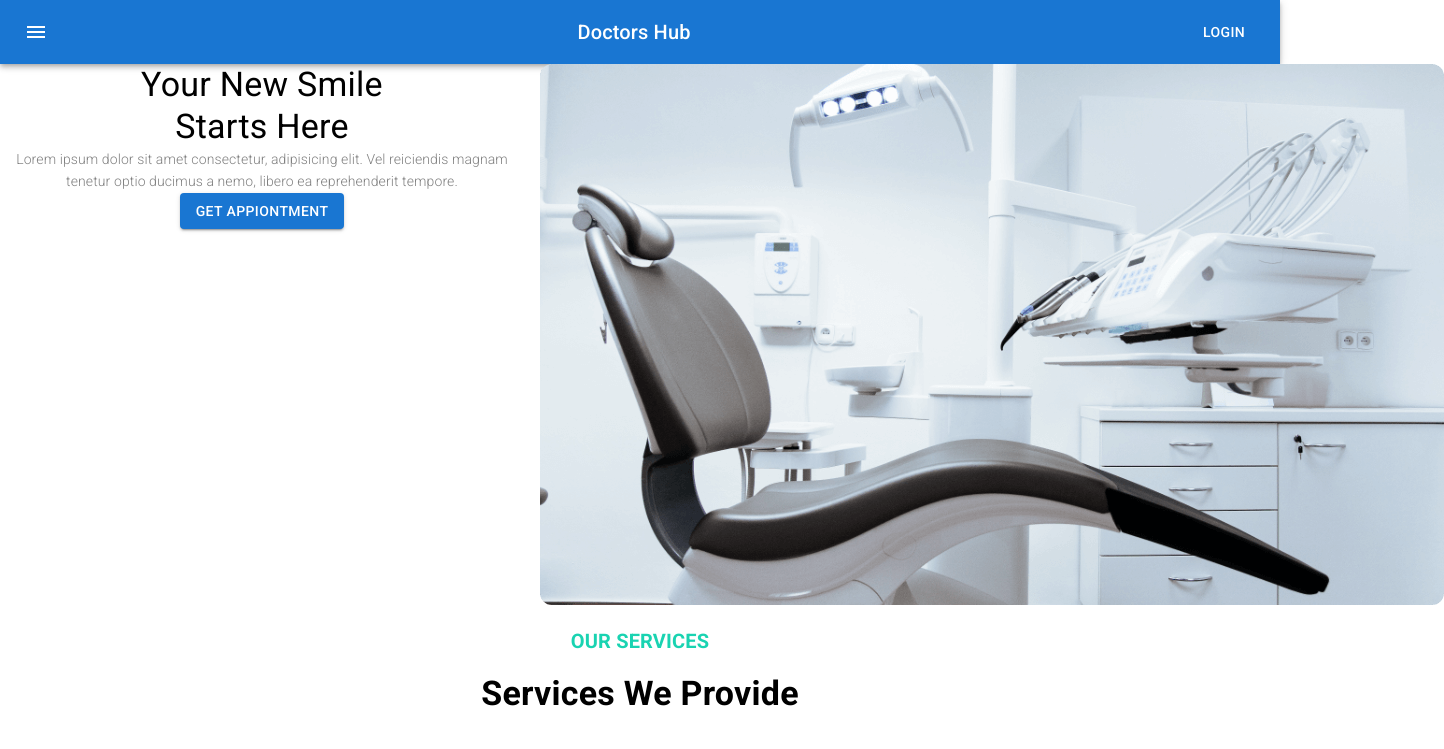
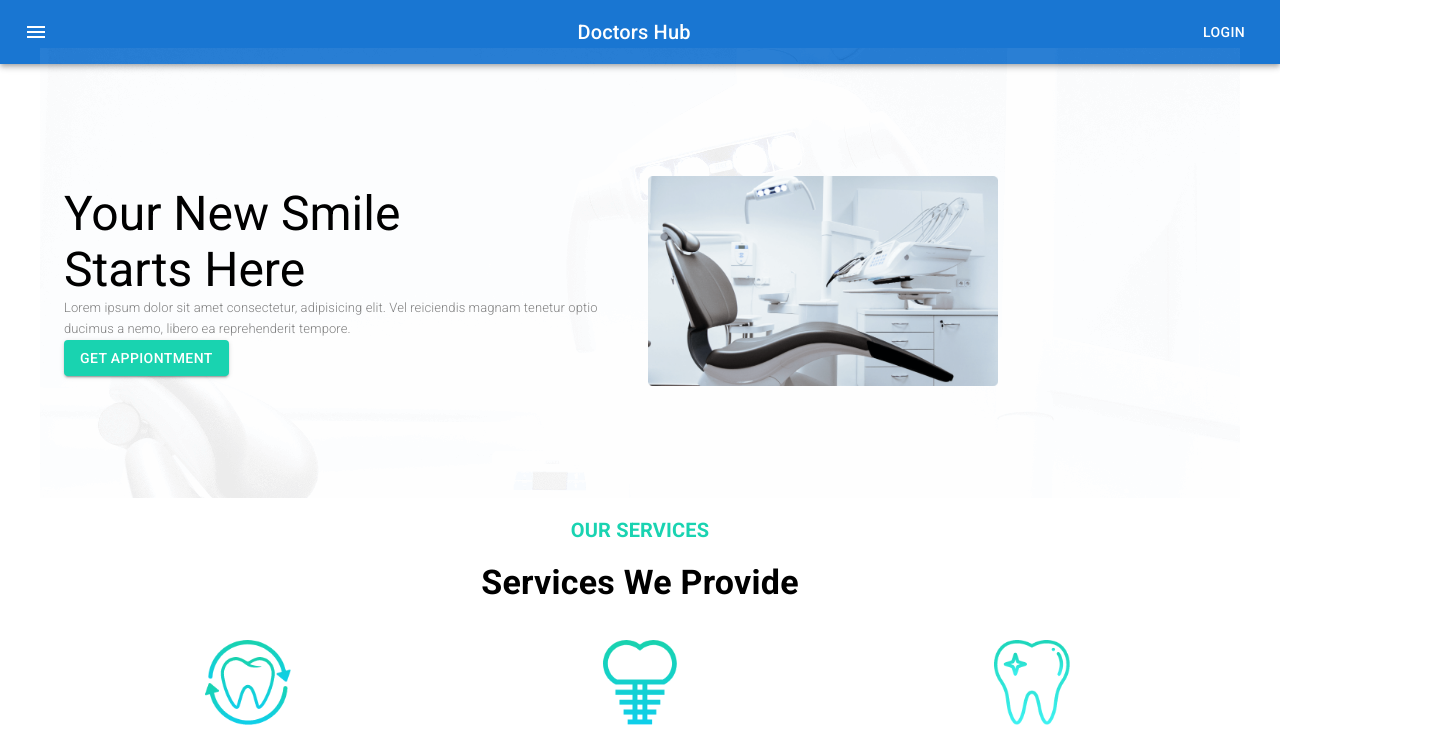
Before and after one commit to developer-shourav/DoctorsHubClintSideApp, a React (Create React App) app: page / in a window 1280 px wide. Shown: the top 749 px of the page, 1444 px wide, since content can reach past the window. Built offline with nearby package versions, Linux system fonts and the light colour scheme.

Commit message:
top banner primary work completed by shourav raj

```diff
--- a/src/components/Pages/Home/Banner/Banner.js
+++ b/src/components/Pages/Home/Banner/Banner.js
@@ -1,31 +1,48 @@
 import React from 'react';
-import Box from '@mui/material/Box';
 import Grid from '@mui/material/Grid';
 import chair from "../../../../images/chair.png";
 import bg from "../../../../images/bg.png";
-import { Button, Typography } from '@mui/material';
+import { Button, Container, Typography } from '@mui/material';
+import { Box } from '@mui/system';
 
+
+const bannerBg = {
+    background: `url(${bg})`,
+
+
+}
+
+const verticalCenter = {
+    display: "flex",
+    height:"450px",
+    alignItems:"center"
+}
 
 const Banner = () => {
     return (
-        <Box sx={{ flexGrow: 1 }}>
+        <Container sx={{ flexGrow: 1 }} style={bannerBg}>
       <Grid container spacing={2}>
-        <Grid item xs={12} md={5}>
-         <Typography variant='h4'>
+
+        <Grid item style={{...verticalCenter,textAlign:"left"}} xs={12} md={6}>
+         <Box>
+         <Typography variant='h3'>
             Your New Smile <br/>
             Starts Here
          </Typography>
-         <Typography variant='h6' sx={{fontSize:14, color:'gray', fontWeight:"300"}}>
+         <Typography variant='h6' sx={{fontSize:13, color:'gray', fontWeight:"300"}}>
              Lorem ipsum dolor sit amet consectetur, adipisicing elit. Vel reiciendis magnam tenetur optio ducimus a nemo, libero ea reprehenderit tempore.
          </Typography>
-         <Button variant='contained'>Get Appiontment</Button>
+         <Button style={{backgroundColor:"rgb(25 211 176)"}} variant='contained'>Get Appiontment</Button>
+         </Box>
         </Grid>
-        <Grid item xs={12} md={7}>
-          <img src={chair} alt="" />
+
+
+        <Grid item xs={12} md={6} style={verticalCenter}>
+          <img style={{width:"350px"}} src={chair} alt="" />
         </Grid>
 
       </Grid>
-    </Box>
+    </Container>
     );
 };
 
```
